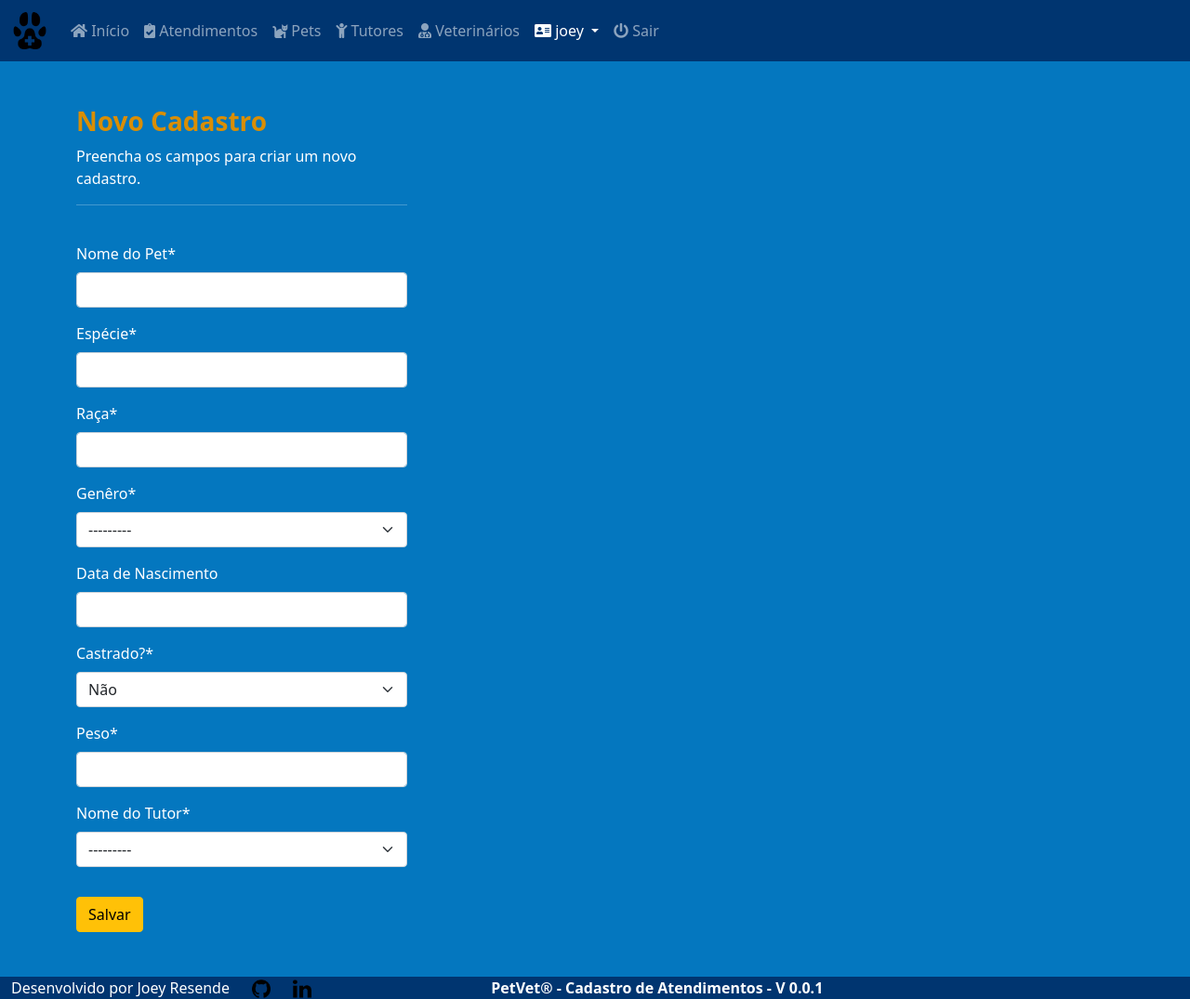
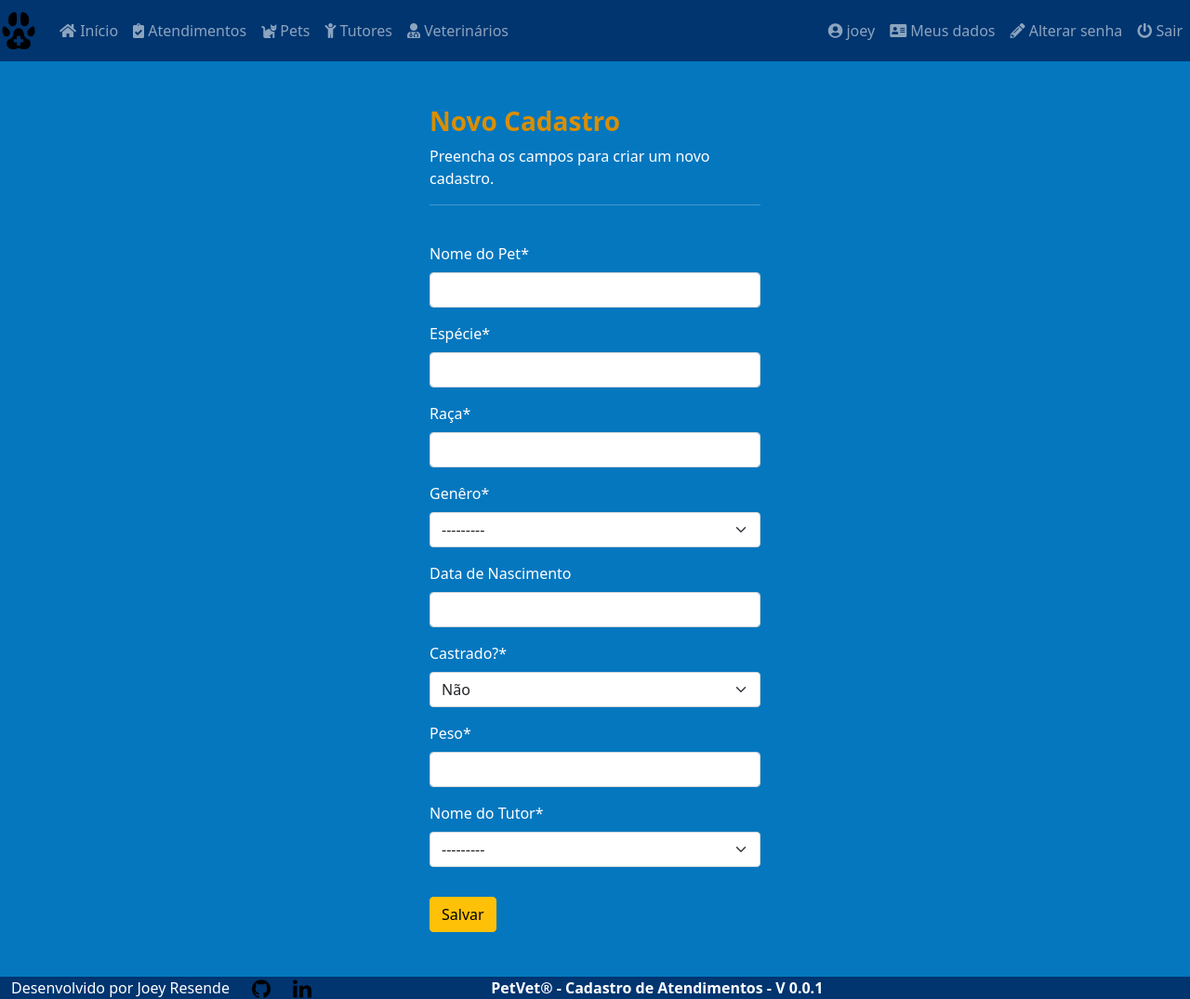
Before and after one commit to Joey-Resende/PetVet, a Django app: page /core/pet_new/ in a window 1280 px wide. Shown: the whole page at 93% size. Run offline with Django 4.2, Linux system fonts and the light colour scheme; a user stored in the database is signed in; data comes from the database, SQL or seed files in the repository; both versions use the stored data as it was after the commit; some libraries are stand-ins or nearby versions.

Commit message:
Ajustando o tamanho e posicionamento das imagens nos templates

```diff
--- a/PetVet/core/templates/core/base_model.html
+++ b/PetVet/core/templates/core/base_model.html
@@ -33,15 +33,12 @@
     <main role="main" class="flex-shrink-0">
 
       {% block menu %}
-      <header class="navbar navbar-expand-lg navbar-dark">
-        <div class="container-fluid">
+      <header class="navbar navbar-expand navbar-dark flex-column flex-md-row bd-navbar">
         <a class="navbar-brand" href="{% url 'index' %}">
           <img src="{% static 'img/favicon.ico/' %}" height="40" alt="" />
         </a>
-
-
-            <div class="collapse navbar-collapse" id="navbarNavDropdown">
-              <ul class="navbar-nav">
+        <div class="navbar-nav-scroll">
+          <ul class="navbar-nav bd-navbar-nav flex=row">
               <li class="nav-item">
                 <a class="nav-link" href="{% url 'index' %}">
                   <i class="fa fa-home" aria-hidden="true"></i>
@@ -75,40 +72,34 @@
                 </a>
               </li>
           </ul>
+        </div>
 
-              <ul class="navbar-nav">
+        <div class="collapse navbar-collapse d-lg-flex justify-content-end">
+          <ul class="navbar-nav bd-navbar-nav flex=row">
             {% if request.user.is_authenticated %}
-                <li class="nav-item dropdown">
-                  <a
-                    class="nav-link dropdown-toggle text-white"
-                    href="#"
-                    id="navbarDropdownMenuLink"
-                    role="button"
-                    data-toggle="dropdown"
-                    aria-haspopup="true"
-                    aria-expanded="false"
-                  >
-                    <i class="fas fa-address-card" aria-hidden="true"></i>
+            <li class="nav-item">
+              <a class="nav-link" href="#">
+                <i class="fas fa-user-circle" aria-hidden="true"></i>
                   <span id="username">{{ request.user }}</span>
               </a>
-                  <div class="dropdown-menu" aria-labelledby="navbarDropdownMenuLink">
-                    <a class="dropdown-item" href="#">
-                      <i class="fa fa-user" aria-hidden="true"></i>
-                      Meus dados</a>
-                    <a class="dropdown-item" href="#">
-                      <i class="fa fa-lock" aria-hidden="true"></i>
-                      Alterar senha</a>
-                    <div class="dropdown-divider"></div>
-                    <a class="dropdown-item" href="{% url 'logout' %}">
-                      <i class="fas fa-sign-out" aria-hidden="true"></i>
-                      Sair</a>
+            </li>
+            <li class="nav-item">
+              <a class="nav-link" href="#">
+                <i class="fas fa-address-card" aria-hidden="true"></i>
+                Meus dados
+              </a>
+            </li>
+            <li class="nav-item">
+              <a class="nav-link" href="#">
+                <i class="fas fa-pencil-alt" aria-hidden="true"></i>
+                Alterar senha
+              </a>
+            </li>
             <li class="nav-item">
               <a class="nav-link" href="{% url 'logout' %}">
                 <i class="fas fa-power-off" aria-hidden="true"></i>
                 Sair
               </a>
-                    </li>
-                  </div>
             </li>
             {% else %}
             <li class="nav-item">
@@ -126,7 +117,7 @@
             {% endif %}
               </ul>
             </div>
-          </div>
+          </ul>
         </div>
       </header>
       {% endblock %}
@@ -170,6 +161,7 @@
       crossorigin="anonymous"
     ></script>
     <script src="https://code.jquery.com/jquery-3.6.0.js" integrity="sha256-H+K7U5CnXl1h5ywQfKtSj8PCmoN9aaq30gDh27Xc0jk=" crossorigin="anonymous"></script>
+    <script src="https://cdnjs.cloudflare.com/ajax/libs/popper.js/1.12.9/umd/popper.min.js"></script>
 
     <!--Js additional-->
     <script src="{% static 'js/scripts.js' %}"></script>
--- a/PetVet/core/templates/core/form.html
+++ b/PetVet/core/templates/core/form.html
@@ -9,7 +9,7 @@
 {% block content %}
 
 <div class="row">
-    <div class="col-md-4 mx-left">
+    <div class="col-md-4 mx-auto">
         <form action="" method="POST">
             <h3><strong>{{ title_page }}</strong></h3>
             <p>{{ tips }}</p><hr><br>
--- a/PetVet/core/templates/core/form_delete.html
+++ b/PetVet/core/templates/core/form_delete.html
@@ -7,7 +7,7 @@
 
 {%block content%}
 <div class="row">
-    <div class="col-md-4 mx-left">
+    <div class="col-md-4 mx-auto">
         <h3>Excluir Cadastro</h3>
         <p>Confirme para excluir o registro definitivamente.</p><hr><br>
 
--- a/PetVet/core/templates/core/medicalcare_detail.html
+++ b/PetVet/core/templates/core/medicalcare_detail.html
@@ -7,7 +7,7 @@
 
 {% block content %}
 <div class="row">
-  <div class="col-sm-8">
+  <div class="col-sm-8 mx-auto">
 
     <div class="container">
       <h3><strong>Detalhe do Atendimento</strong></h3><hr>
--- a/PetVet/core/templates/core/pet_detail.html
+++ b/PetVet/core/templates/core/pet_detail.html
@@ -7,7 +7,7 @@
 
 {% block content %}
 <div class="row">
-  <div class="col-sm-4">
+  <div class="col-sm-4 mx-auto">
 
     <div class="container">
       <h3><strong>Detalhe do Pet</strong></h3><hr>
--- a/PetVet/core/templates/core/tutor_detail.html
+++ b/PetVet/core/templates/core/tutor_detail.html
@@ -7,11 +7,11 @@
 
 {% block content %}
 <div class="row">
-  <div class="col-sm-4">
+  <div class="col-sm-4 mx-auto">
 
     <div class="container">
       <h3><strong>Detalhe do Tutor(a)</strong></h3><hr>
-      <div class="row col-6">
+      <div class="row col-6 mx-auto">
         <img class="card-img-top" src="{% static 'img/client_cat_icon.png/' %}" alt="Imagem de capa do card">
       </div>
       <div class="card text-white bg-dark mb-3">
--- a/PetVet/users/templates/users/login.html
+++ b/PetVet/users/templates/users/login.html
@@ -11,13 +11,13 @@
 
 <div class="row">
     {% if request.user.is_authenticated %}
-    <div class="col-md mx-auto">
+    <div class="col-md-4 mx-auto">
         <h3>
             <i class="fa fa-exclamation" aria-hidden="true"></i>
             <strong>Ação não permitida</strong>
         </h3>
         <hr>
-        <div class="row col-2">
+        <div class="row col-4 mx-auto">
             <img class="card-img-top" src="{% static 'img/labrador_dog_icon.png/' %}" alt="Imagem de capa do card">
           </div>
         <p class="lead">
```
Also changed, not shown: PetVet/core/templates/core/index.html (+7 -11 lines), PetVet/db.sqlite3. Lines whose indentation alone changed are shown as unchanged.
